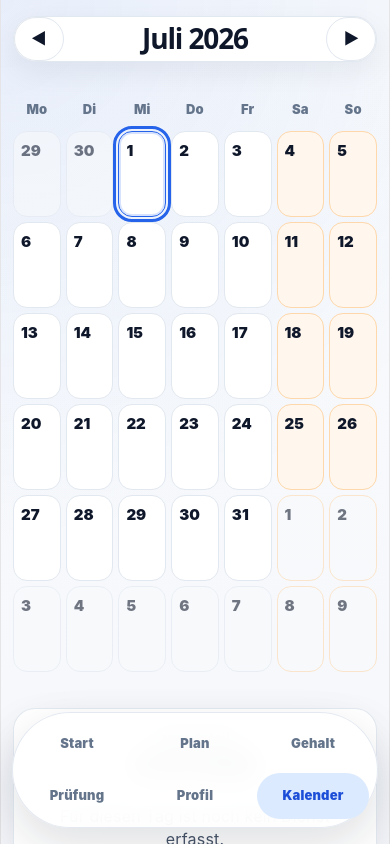
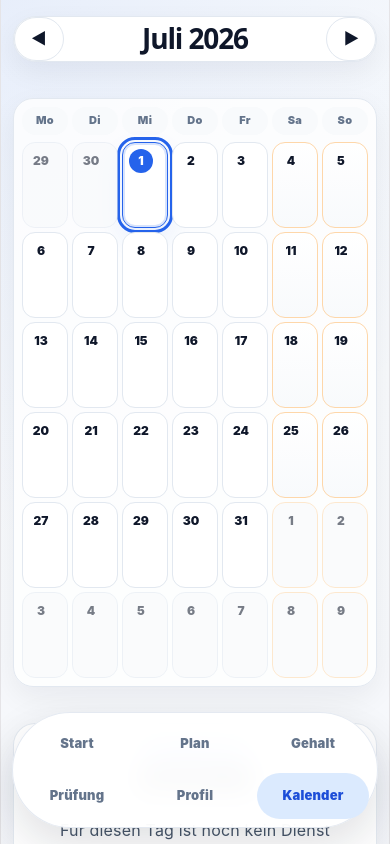
Before and after one commit to vladularu/carecheck-web, a React (Vite) app: page /kalender in a window 390 px wide. Shown: the top 844 px of the page. Built offline with nearby package versions, Linux system fonts and the light colour scheme.

Commit message:
v1.1.3 Kalender optisch verbessern

```diff
--- a/src/App.css
+++ b/src/App.css
@@ -2067,3 +2067,359 @@ body {
     width: 100%;
   }
 }
+
+/* =========================================================
+   v1.1.3 Kalender optisch verbessern
+   Vorsichtige reine CSS-Verbesserung ohne Logikänderung
+   ========================================================= */
+
+.calendar {
+  display: grid;
+  gap: 10px;
+  padding: 14px;
+  border-radius: var(--cc-radius-xl);
+  background: rgba(255, 255, 255, 0.82);
+  border: 1px solid var(--cc-border);
+  box-shadow: var(--cc-shadow-soft);
+}
+
+.calendar-weekdays {
+  display: grid;
+  grid-template-columns: repeat(7, 1fr);
+  gap: 8px;
+}
+
+.calendar-weekdays span {
+  display: grid;
+  place-items: center;
+  min-height: 34px;
+  border-radius: 999px;
+  background: var(--cc-surface-soft);
+  color: var(--cc-text-muted);
+  font-size: 12px;
+  font-weight: 950;
+  letter-spacing: 0.03em;
+}
+
+.calendar-grid {
+  gap: 8px;
+}
+
+.calendar-day {
+  min-height: 132px;
+  padding: 10px;
+  border-radius: 18px;
+  text-align: left;
+  cursor: pointer;
+}
+
+.calendar-day.current-month {
+  background: var(--cc-surface);
+}
+
+.calendar-day.outside-month {
+  background: #f8fafc;
+  color: var(--cc-text-soft);
+  opacity: 0.56;
+}
+
+.calendar-day.weekend.current-month {
+  background: linear-gradient(180deg, #ffffff 0%, #f8fafc 100%);
+}
+
+.calendar-day.selected {
+  background: #ffffff;
+  border-color: var(--cc-primary);
+  box-shadow:
+    inset 0 0 0 2px rgba(37, 99, 235, 0.18),
+    0 12px 28px rgba(37, 99, 235, 0.11);
+}
+
+.calendar-day-top {
+  display: flex;
+  justify-content: space-between;
+  align-items: flex-start;
+  gap: 6px;
+  margin-bottom: 8px;
+}
+
+.calendar-day-number {
+  display: inline-grid;
+  place-items: center;
+  min-width: 30px;
+  height: 30px;
+  border-radius: 999px;
+  color: var(--cc-text);
+  font-size: 14px;
+  font-weight: 950;
+}
+
+.calendar-day.selected .calendar-day-number {
+  background: var(--cc-primary);
+  color: #ffffff;
+}
+
+.calendar-day-badges {
+  display: flex;
+  flex-wrap: wrap;
+  justify-content: flex-end;
+  gap: 4px;
+}
+
+.calendar-holiday-badge,
+.calendar-compliance-badge {
+  display: inline-grid;
+  place-items: center;
+  min-width: 24px;
+  height: 22px;
+  padding: 0 7px;
+  border-radius: 999px;
+  font-size: 10px;
+  font-weight: 950;
+  line-height: 1;
+}
+
+.calendar-holiday-badge {
+  background: #eef2ff;
+  color: #3730a3;
+}
+
+.calendar-compliance-badge.warning {
+  background: var(--cc-warning-soft);
+  color: #9a3412;
+}
+
+.calendar-compliance-badge.critical {
+  background: var(--cc-danger);
+  color: #ffffff;
+}
+
+.calendar-day.holiday.current-month {
+  border-color: #c7d2fe;
+}
+
+.calendar-holiday-name {
+  margin-bottom: 8px;
+  color: #4338ca;
+  font-size: 11px;
+  font-weight: 850;
+  line-height: 1.25;
+}
+
+.calendar-shifts {
+  display: grid;
+  gap: 6px;
+}
+
+.calendar-shift {
+  display: grid;
+  gap: 2px;
+  padding: 7px 8px;
+  border-radius: 12px;
+  background: #eff6ff;
+  border: 1px solid #dbeafe;
+  color: #1e3a8a;
+}
+
+.calendar-shift strong {
+  min-width: 0;
+  font-size: 12px;
+  font-weight: 950;
+  overflow: hidden;
+  text-overflow: ellipsis;
+  white-space: nowrap;
+}
+
+.calendar-shift span {
+  color: #1e40af;
+  font-size: 11px;
+  font-weight: 750;
+}
+
+.calendar-more {
+  display: inline-flex;
+  width: fit-content;
+  padding: 4px 8px;
+  border-radius: 999px;
+  background: var(--cc-surface-soft);
+  color: var(--cc-text-muted);
+  font-size: 11px;
+  font-weight: 900;
+}
+
+.calendar-day.has-compliance-warning {
+  border-color: #fdba74;
+  box-shadow: inset 0 0 0 1px rgba(234, 88, 12, 0.12);
+}
+
+.calendar-day.has-compliance-critical {
+  border-color: #fca5a5;
+  box-shadow: inset 0 0 0 2px rgba(220, 38, 38, 0.16);
+}
+
+/* Tagesdetails */
+
+.day-details {
+  gap: 16px;
+}
+
+.day-details-header {
+  display: grid;
+  gap: 4px;
+}
+
+.day-details-header span {
+  color: var(--cc-primary);
+  font-size: 12px;
+  font-weight: 950;
+  letter-spacing: 0.1em;
+  text-transform: uppercase;
+}
+
+.day-details-header strong {
+  color: var(--cc-text);
+  font-size: 28px;
+  line-height: 1;
+  letter-spacing: -0.055em;
+}
+
+.day-details-holiday {
+  display: inline-flex;
+  width: fit-content;
+  margin: 6px 0 0;
+  padding: 6px 10px;
+  border-radius: 999px;
+  background: #eef2ff;
+  color: #3730a3;
+  font-size: 13px;
+  font-weight: 850;
+}
+
+.day-details-list {
+  display: grid;
+  gap: 12px;
+}
+
+.day-details-shift {
+  border-radius: 20px;
+  background: var(--cc-surface-soft);
+  border: 1px solid var(--cc-border);
+}
+
+.day-details-shift-main strong {
+  color: var(--cc-text);
+  font-size: 18px;
+  letter-spacing: -0.03em;
+}
+
+.day-details-shift-meta {
+  display: flex;
+  flex-wrap: wrap;
+  gap: 8px;
+  margin-top: 6px;
+}
+
+.day-details-shift-meta span {
+  display: inline-flex;
+  align-items: center;
+  min-height: 28px;
+  padding: 0 10px;
+  border-radius: 999px;
+  background: #ffffff;
+  border: 1px solid var(--cc-border);
+  color: var(--cc-text-muted);
+  font-size: 13px;
+  font-weight: 850;
+}
+
+.day-details-actions {
+  padding-top: 4px;
+}
+
+.day-details-form,
+.day-details-edit-form {
+  border-radius: 20px;
+  background: #ffffff;
+  border: 1px solid var(--cc-border);
+}
+
+/* Mobile: nur Kalender verdichten, kein kompletter Layout-Umbau */
+
+@media (max-width: 760px) {
+  .calendar {
+    padding: 8px;
+    gap: 7px;
+    border-radius: 20px;
+  }
+
+  .calendar-weekdays {
+    gap: 4px;
+  }
+
+  .calendar-weekdays span {
+    min-height: 28px;
+    font-size: 11px;
+  }
+
+  .calendar-grid {
+    gap: 4px;
+  }
+
+  .calendar-day {
+    min-height: 86px;
+    padding: 6px;
+    border-radius: 13px;
+  }
+
+  .calendar-day-number {
+    min-width: 24px;
+    height: 24px;
+    font-size: 12px;
+  }
+
+  .calendar-day-top {
+    margin-bottom: 5px;
+  }
+
+  .calendar-holiday-badge,
+  .calendar-compliance-badge {
+    min-width: 18px;
+    height: 18px;
+    padding: 0 4px;
+    font-size: 9px;
+  }
+
+  .calendar-holiday-name {
+    display: none;
+  }
+
+  .calendar-shifts {
+    gap: 3px;
+  }
+
+  .calendar-shift {
+    padding: 4px 5px;
+    border-radius: 8px;
+  }
+
+  .calendar-shift strong {
+    font-size: 10px;
+  }
+
+  .calendar-shift span {
+    display: none;
+  }
+
+  .calendar-more {
+    padding: 2px 5px;
+    font-size: 9px;
+  }
+
+  .day-details-header strong {
+    font-size: 23px;
+  }
+
+  .day-details-shift {
+    border-radius: 16px;
+  }
+}
```
